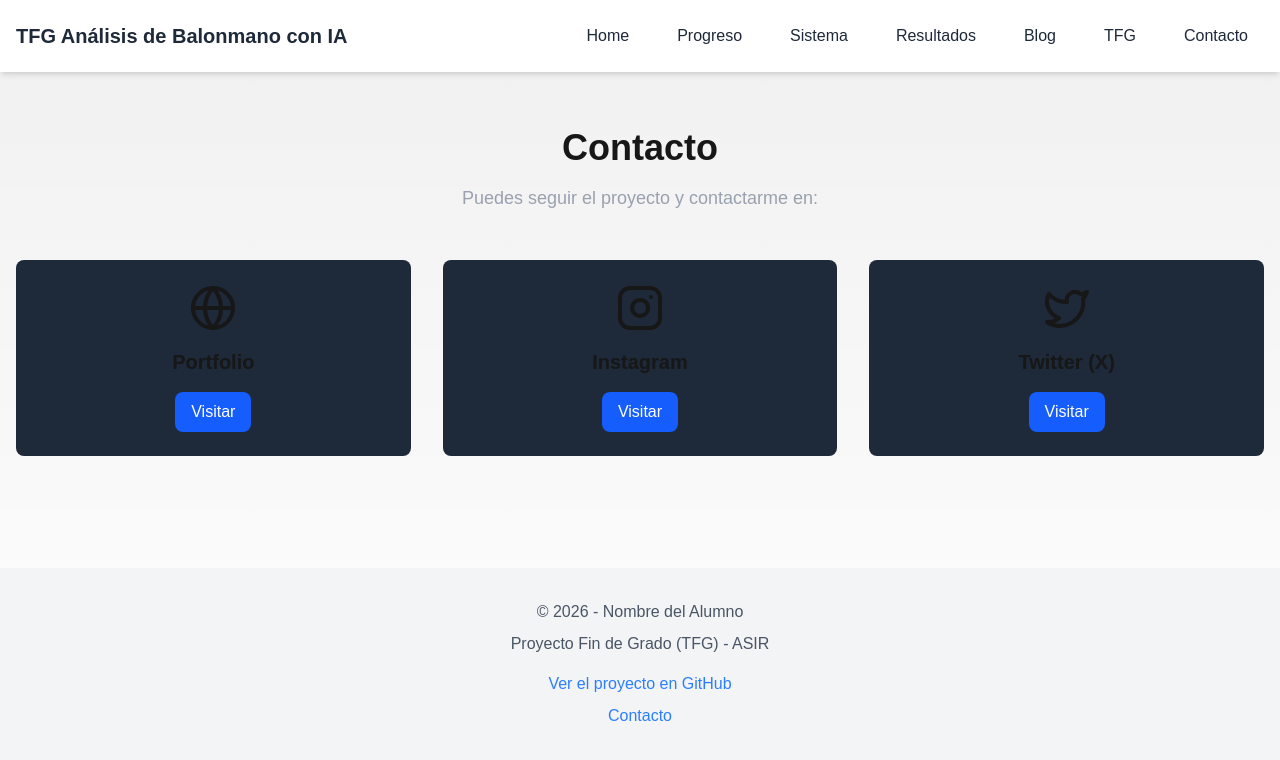
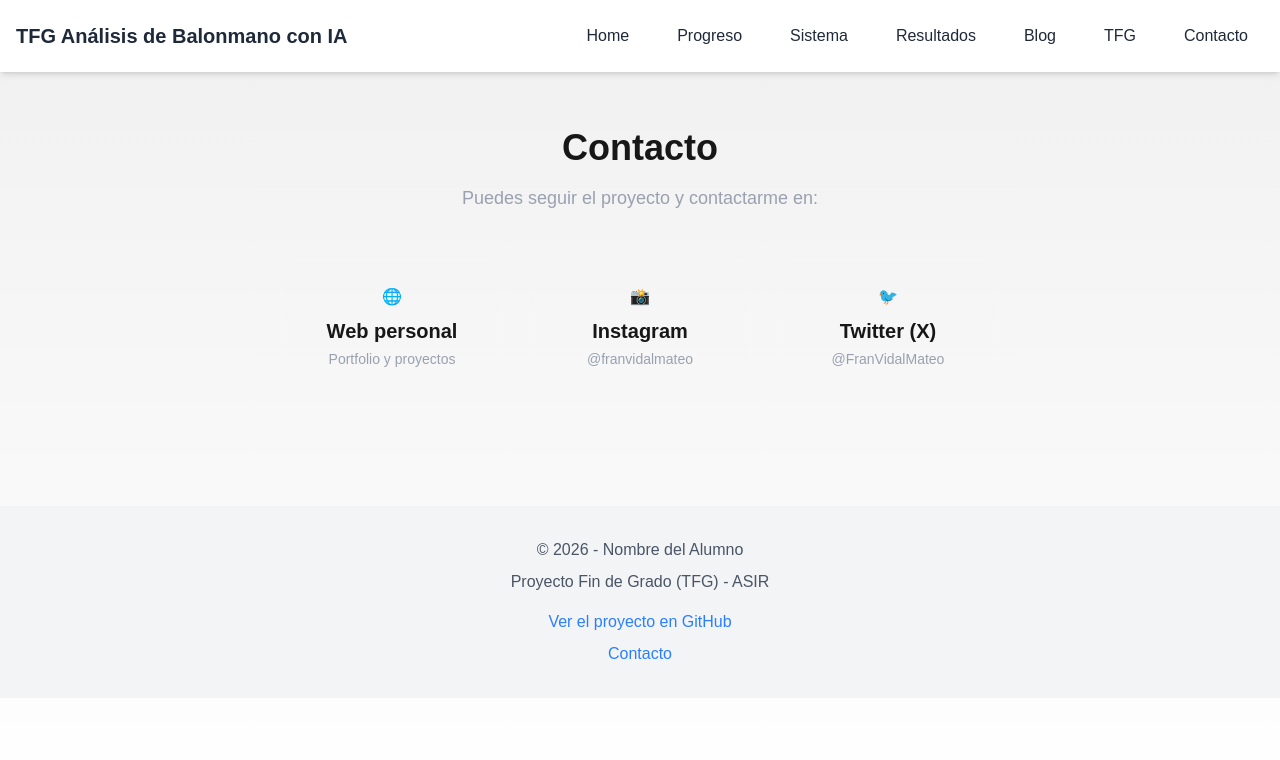
Before and after one commit to Haplee/Stats-Handball, a Next.js app in the folder progress-web/: page /contact in a window 1280 px wide. Shown: the top 760 px of the page. Built offline with nearby package versions, Linux system fonts and the light colour scheme.

Commit message:
cambios en progress-web/src/app/contact/page.tsx

```diff
--- a/progress-web/src/app/contact/page.tsx
+++ b/progress-web/src/app/contact/page.tsx
@@ -1,5 +1,4 @@
 import AnimatedSection from "@/components/AnimatedSection";
-import SocialLinks from "@/components/SocialLinks";
 import type { Metadata } from "next";
 
 export const metadata: Metadata = {
@@ -7,20 +6,55 @@ export const metadata: Metadata = {
   description: "Contacta y sigue el progreso del proyecto a través de las redes sociales.",
 };
 
-const ContactPage = () => {
+export default function ContactPage() {
   return (
     <div className="py-12">
       <AnimatedSection>
-        <h1 className="text-4xl font-bold text-center mb-4">Contacto</h1>
-        <p className="text-lg text-center text-gray-400 mb-12">
+        <h1 className="mb-4 text-4xl font-bold text-center">Contacto</h1>
+        <p className="mb-12 text-lg text-center text-gray-400">
           Puedes seguir el proyecto y contactarme en:
         </p>
       </AnimatedSection>
+
       <AnimatedSection delay={0.2}>
-        <SocialLinks />
+        <div className="grid gap-6 max-w-3xl mx-auto px-6 md:grid-cols-3">
+          {/* Web */}
+          <a
+            href="https://haplee.github.io/Portafolio-FranVi"
+            target="_blank"
+            rel="noopener noreferrer"
+            className="p-6 text-center transition rounded-2xl bg-white/5 border border-white/10 hover:scale-105 hover:bg-white/10"
+          >
+            🌐
+            <h2 className="mt-2 text-xl font-semibold">Web personal</h2>
+            <p className="mt-1 text-sm text-gray-400">Portfolio y proyectos</p>
+          </a>
+
+          {/* Instagram */}
+          <a
+            href="https://www.instagram.com/franvidalmateo"
+            target="_blank"
+            rel="noopener noreferrer"
+            className="p-6 text-center transition rounded-2xl bg-white/5 border border-white/10 hover:scale-105 hover:bg-white/10"
+          >
+            📸
+            <h2 className="mt-2 text-xl font-semibold">Instagram</h2>
+            <p className="mt-1 text-sm text-gray-400">@franvidalmateo</p>
+          </a>
+
+          {/* Twitter / X */}
+          <a
+            href="https://twitter.com/FranVidalMateo"
+            target="_blank"
+            rel="noopener noreferrer"
+            className="p-6 text-center transition rounded-2xl bg-white/5 border border-white/10 hover:scale-105 hover:bg-white/10"
+          >
+            🐦
+            <h2 className="mt-2 text-xl font-semibold">Twitter (X)</h2>
+            <p className="mt-1 text-sm text-gray-400">@FranVidalMateo</p>
+          </a>
+        </div>
       </AnimatedSection>
     </div>
   );
-};
-
-export default ContactPage;
+}
```
